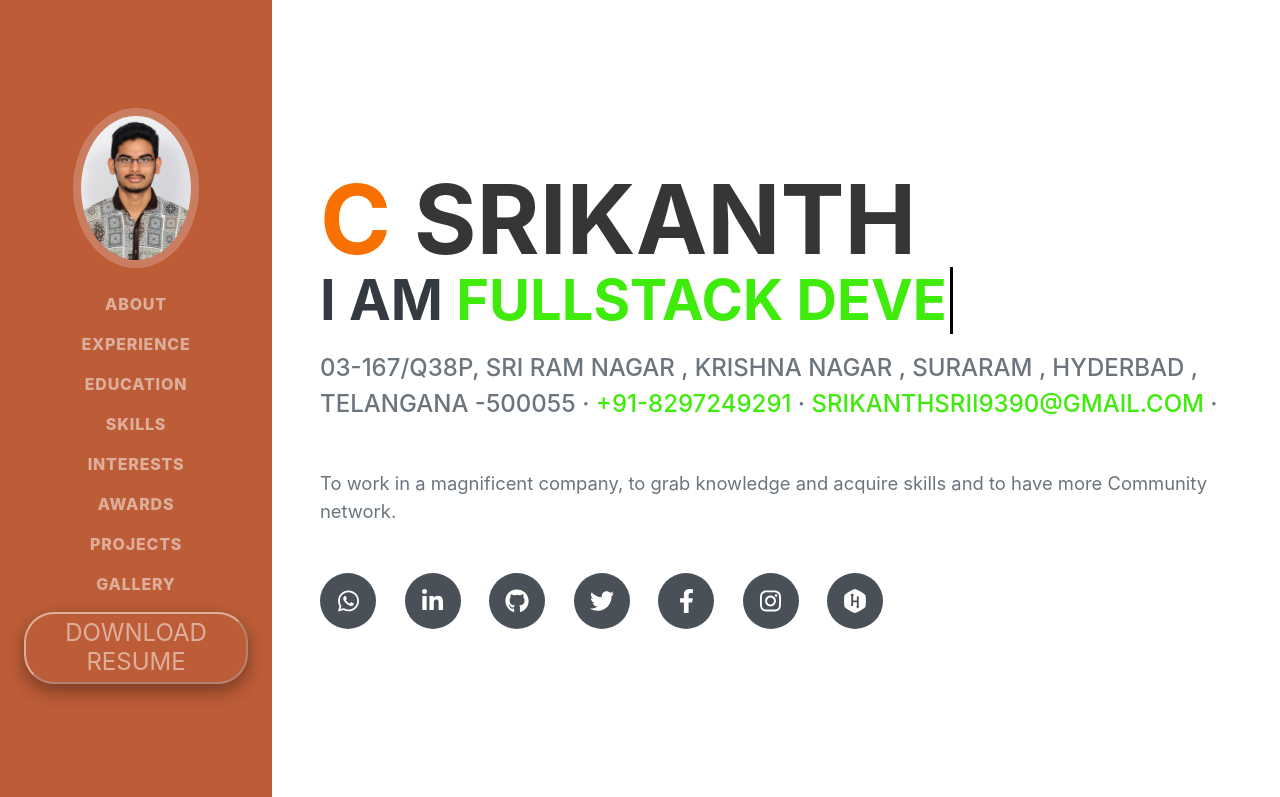
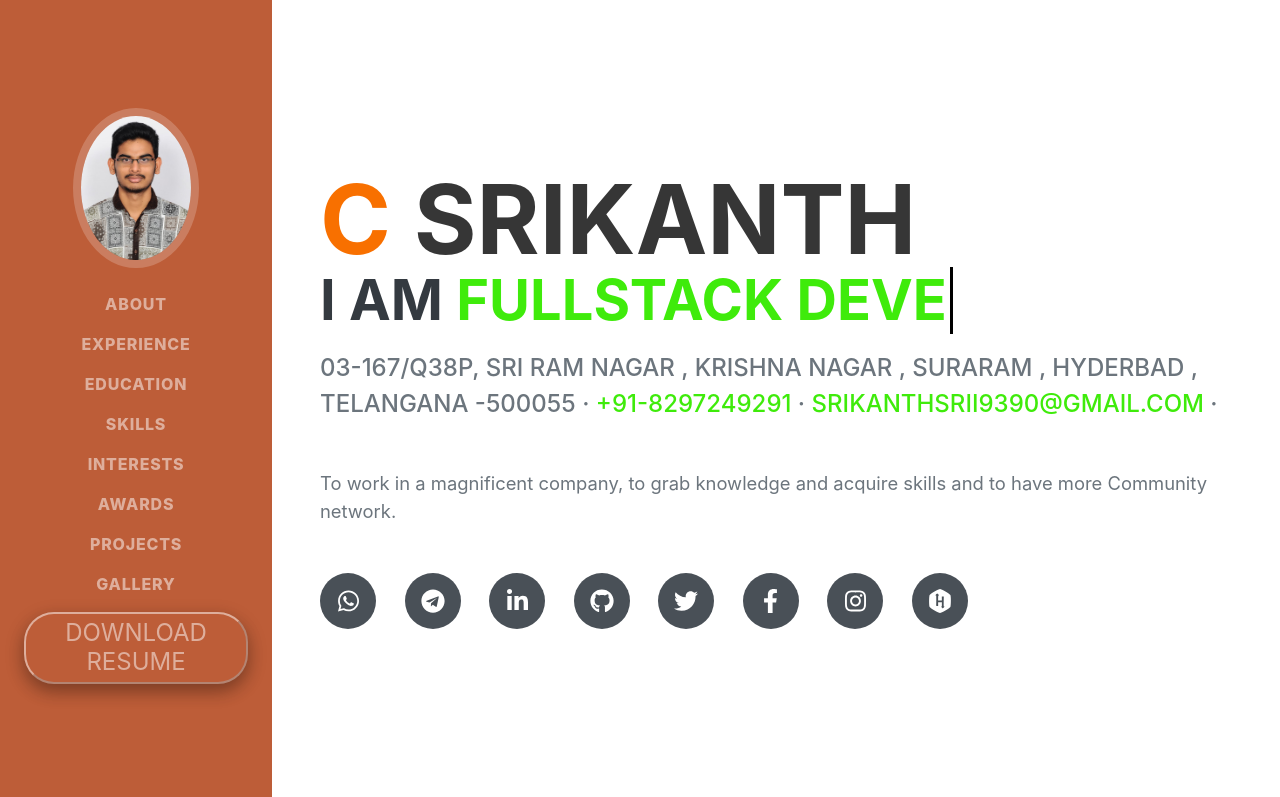
Before and after one commit to sriisrikanth/protofolio.github.io, a website: page index.html in a window 1280 px wide. Shown: the top 797 px of the page. Drawn offline with nearby package versions, Linux system fonts and the light colour scheme; a web font is replaced by a local one.

Commit message:
Update index.html

```diff
--- a/index.html
+++ b/index.html
@@ -68,6 +68,7 @@
                     <p class="lead mb-5">To work in a magnificent company, to grab knowledge and acquire skills and to have  more Community network.</p>
                     <div class="social-icons">
                         <a class="social-icon"href="https://wa.me/918297249291"><i class="fab fa-whatsapp"></i></a>
+                        <a class="social-icon"href="https://t.me/i_srikanthsrii"><i class="fab fa-telegram"></i></a>
                         <a class="social-icon" href="https://www.linkedin.com/in/srikanth-srii-76541a182/"><i class="fab fa-linkedin-in"></i></a>
                         <a class="social-icon" href="https://github.com/sriisrikanth"><i class="fab fa-github"></i></a>
                         <a class="social-icon" href="https://twitter.com/Srikanthsrii8"><i class="fab fa-twitter"></i></a>
```
